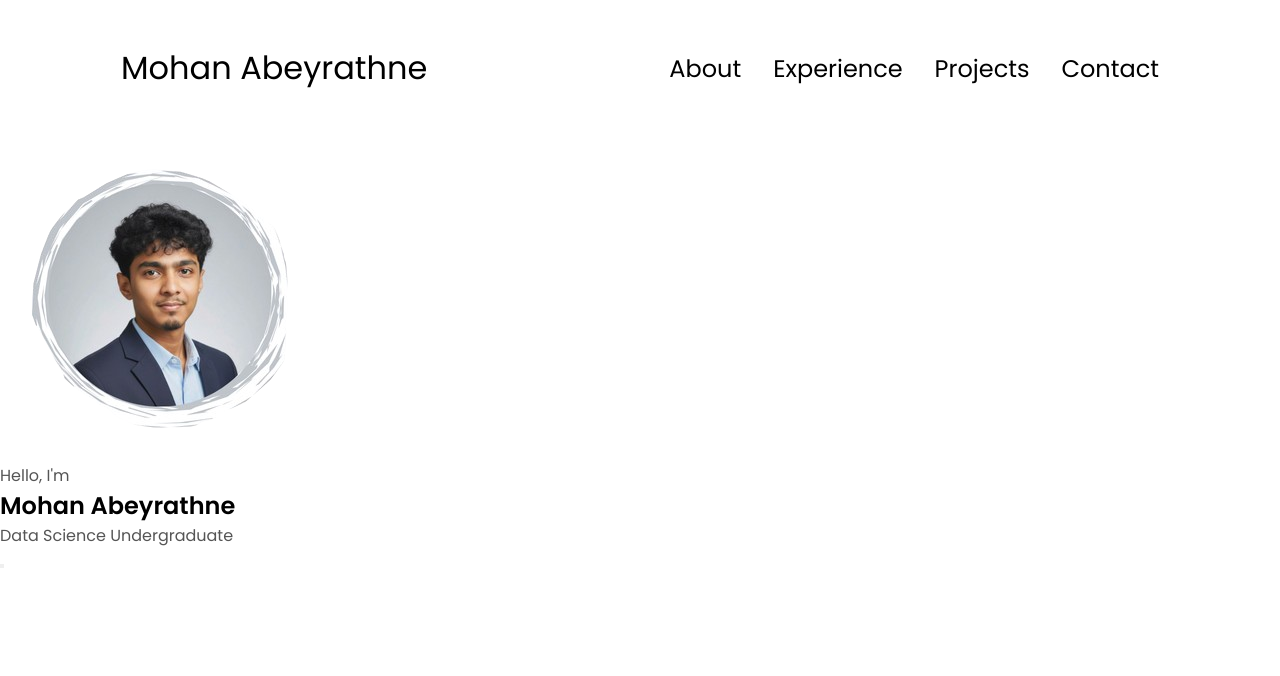
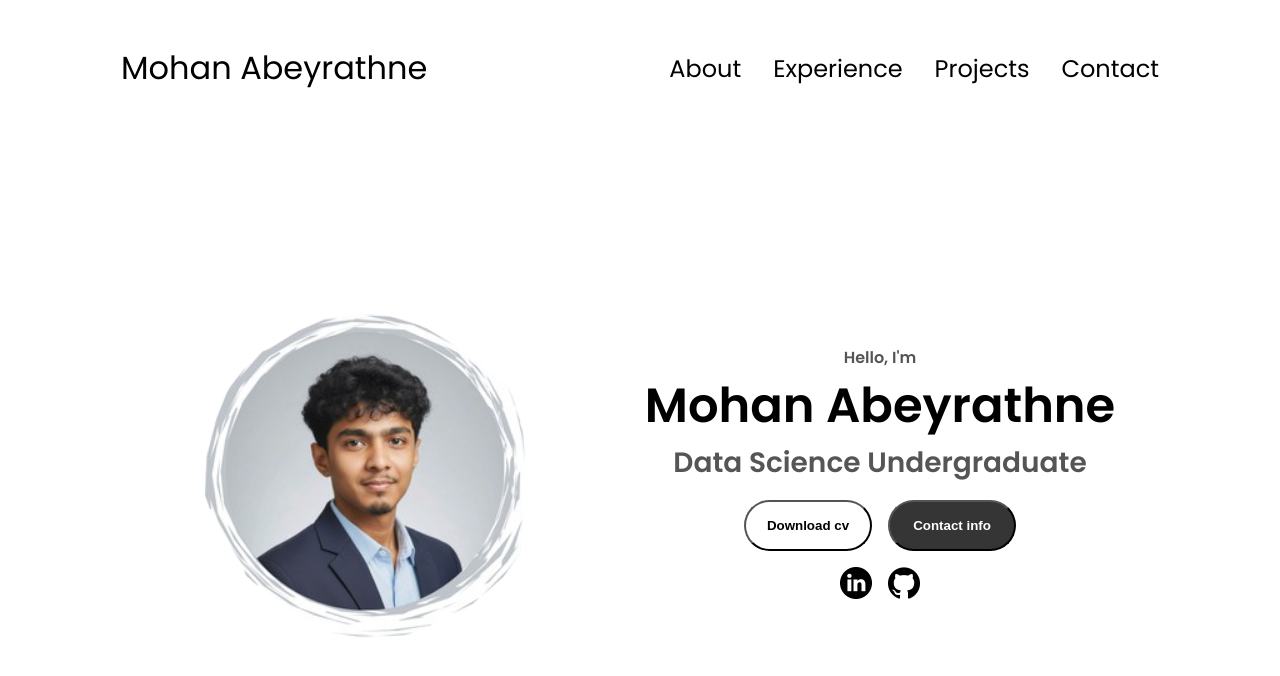
Before and after one commit to MS200311/html-css-js-portfolio, a plain HTML site: page index.html in a window 1280 px wide. Drawn offline with Linux system fonts and the light colour scheme.

Commit message:
completed profile sections
including html and css files

```diff
--- a/index.html
+++ b/index.html
@@ -46,7 +46,25 @@
             <h1 class="title">Mohan Abeyrathne</h1>
             <p class="section__text__p2">Data Science Undergraduate</p>
             <div class="btn-container">
-                <button class="btn btn-color-2" onclick="window.open('./ass')"></button>
+                <button
+                class="btn btn-color-2"
+                onclick="window.open('./assets/resume-example.pdf')"
+                >Download cv</button>
+                <button
+                class="btn btn-color-1"
+                onclick="location.href='./#contact'"
+                >Contact info</button>
+            </div>
+            <div id="socials-container">
+                <img src="./assets/linkedin.png"
+                alt="My linkedin profile"
+                class="icon"
+                onclick="location.href='https://www.linkedin.com/in/mohan-abeyrathne-30422a333/'">
+
+                <img src="./assets/github.png"
+                alt="My GitHub profile"
+                class="icon"
+                onclick="location.href='https://www.github.com'">
             </div>
         </div>
 
--- a/style.css
+++ b/style.css
@@ -147,3 +147,116 @@ a:hover{
 }
 
 /* SECTION */
+
+section{
+    padding-top: 4vh;
+    height: 96vh;
+    margin: 0 10rem;
+    box-sizing: border-box;
+    min-height: fit-content;
+}
+
+.section-container{
+    display: flex;
+}
+
+/* PROFILE SECTOIN */
+
+#profile{
+    display: flex;
+    justify-content: center;
+    gap: 5rem;
+    height: 80vh;
+}
+
+.section__pic-container{
+    display: flex;
+    height: 400px;
+    width: 400px;
+    margin: auto 0;
+}
+
+.section__text{
+    align-self: center;
+    text-align: center;
+}
+
+.section__text p{
+    font-weight: 600;
+}
+
+.section__text__p1{
+    text-align: center;
+}
+
+.section__text__p2{
+    font-size: 1.75rem;
+    margin-bottom: 1rem;
+}
+
+.title{
+    font-size: 3rem;
+    text-align: center;
+}
+
+#socials-container{
+    display:flex;
+    justify-content: center;
+    margin-top: 1rem;
+    gap: 1rem;
+}
+
+/* ICONS */
+
+.icon{
+    cursor: pointer;
+    height: 2rem;
+}
+
+/* BUTTONS */
+
+.btn-container{
+    display: flex;
+    justify-content: center;
+    gap: 1rem;
+}
+
+.btn{
+    font-weight: 600;
+    transition: all 300ms ease;
+    padding: 1rem;
+    width: 8rem;
+    border-radius: 2rem;
+}
+
+.btn btn-color-1,
+.btn btn-color-2 {
+    border: rgb(53, 53, 53);
+}
+
+.btn-color-1:hover,
+.btn-color-2:hover {
+    cursor: pointer;
+}
+
+.btn-color-1,
+.btn-color-2:hover{
+    background: rgb(53, 53, 53);
+    color: white;
+}
+
+.btn-color-1:hover{
+    background: black;
+}
+
+.btn-color-2{
+    background: none;
+}
+
+.btn-color-2:hover{
+    border:rgb(255, 255, 255)0.1rem solid;
+}
+
+.btn-container{
+    gap: 1rem;
+}
```
